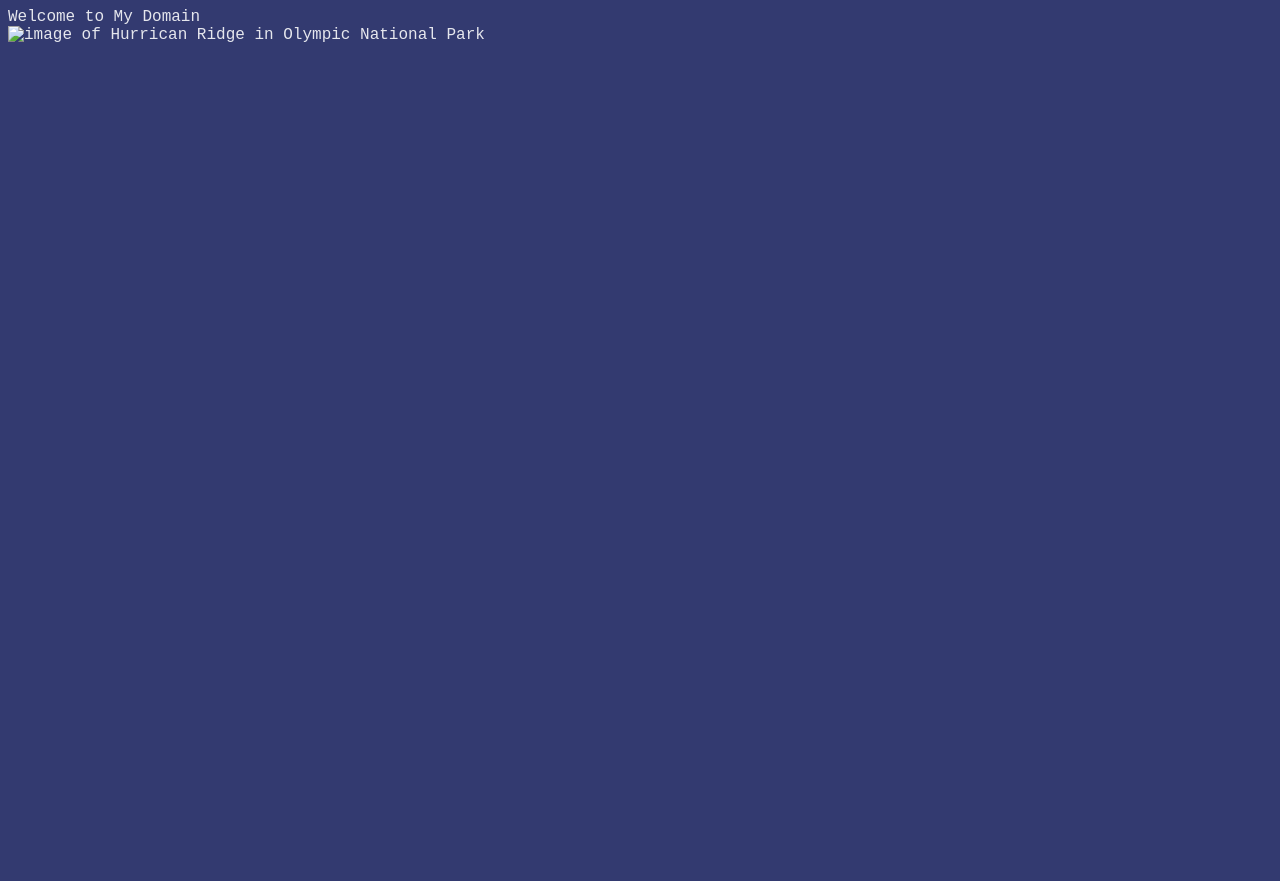
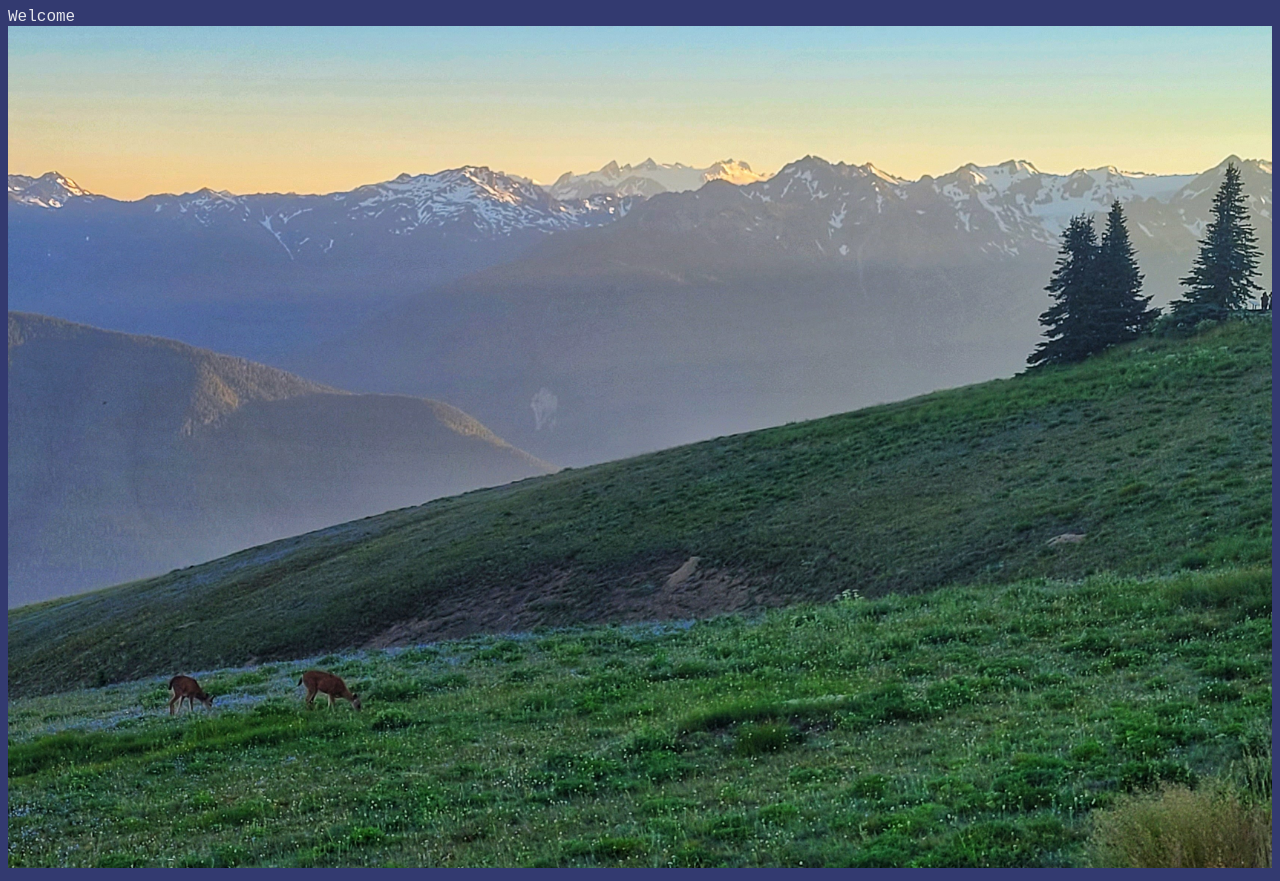
Before and after one commit to wslider/wslider.github.io, a plain HTML site: page index.html in a window 1280 px wide. Before the commit the page ends 800 px from the top, so only its background shows below. Drawn offline with Linux system fonts and the light colour scheme.

Commit message:
welcome text placeholder

```diff
--- a/index.html
+++ b/index.html
@@ -8,9 +8,9 @@
     <title>Document</title>
 </head>
 <body>
-    <header>Welcome to My Domain</header>
+    <header>Welcome</header>
     <section>
-        <img class="image" id="mainImage" scr="hurricaneRidge.jpg" alt="image of Hurrican Ridge in Olympic National Park">
+        <img class="image" id="mainImage" src="hurricaneRidge.jpg" alt="image of Hurrican Ridge in Olympic National Park">
     </section>
     <script src="./script.js"></script>
 </body>
```
